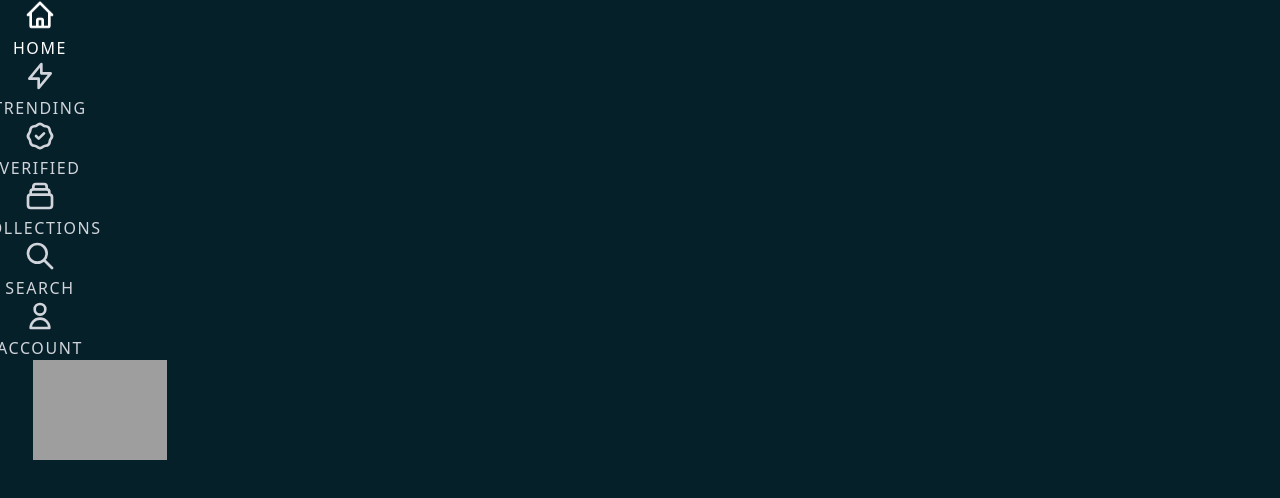
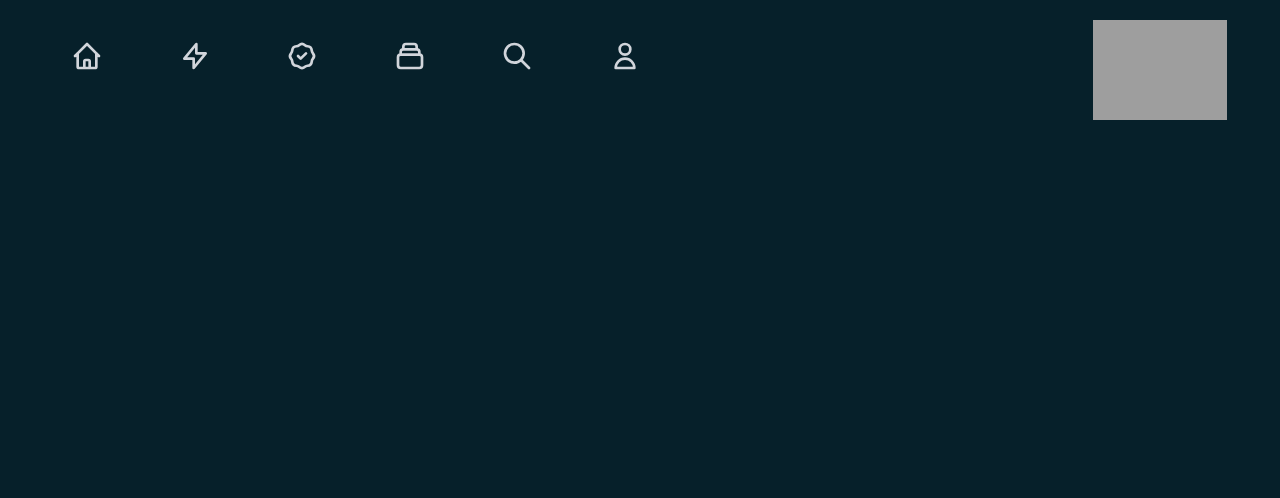
Before and after one commit to MouhaDiouf/hulu-nextjs, a Next.js app: page / in a window 1280 px wide. Shown: the top 498 px of the page. Built offline with nearby package versions, Linux system fonts and the light colour scheme; grey boxes are pictures that could not be loaded.

Commit message:
Add styling to the header

```diff
--- a/components/Header.js
+++ b/components/Header.js
@@ -10,8 +10,8 @@
 } from "@heroicons/react/outline";
 function Header() {
   return (
-    <header className="header">
-      <div>
+    <header className="flex flex-col sm:flex-row m-5 justify-between items-center h-auto">
+      <div className="flex flex-grow justify-evenly max-w-2xl">
         <HeaderItem title="HOME" Icon={HomeIcon} />
         <HeaderItem title="TRENDING" Icon={LightningBoltIcon} />
         <HeaderItem title="VERIFIED" Icon={BadgeCheckIcon} />
--- a/components/HeaderItem.js
+++ b/components/HeaderItem.js
@@ -2,7 +2,7 @@
   return (
     <div className="flex flex-col items-center cursor-pointer group w-12 sm:w-20 hover:text-white">
       <Icon className="h-8 mb-1 group-hover:animate-bounce" />
-      <p className=" opacity-100 group-hover:opacity-100 tracking-widest ">
+      <p className=" opacity-0 group-hover:opacity-100 tracking-widest ">
         {title}
       </p>
     </div>
```
